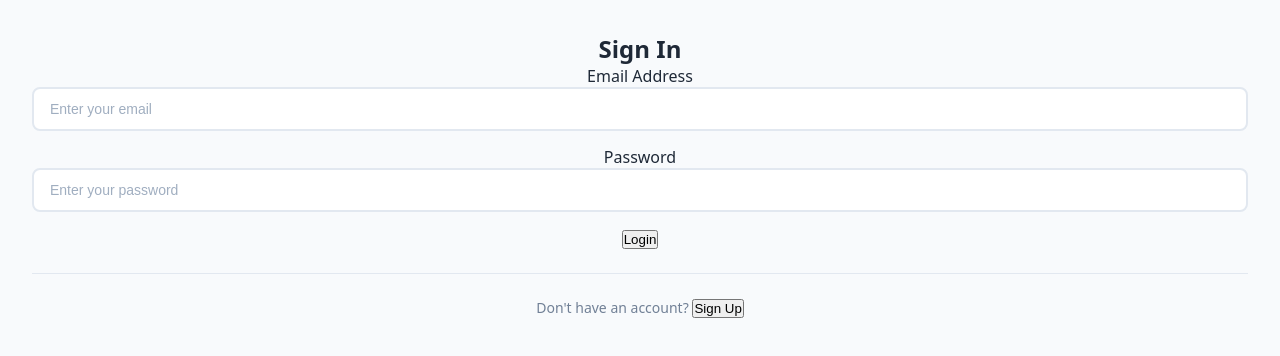
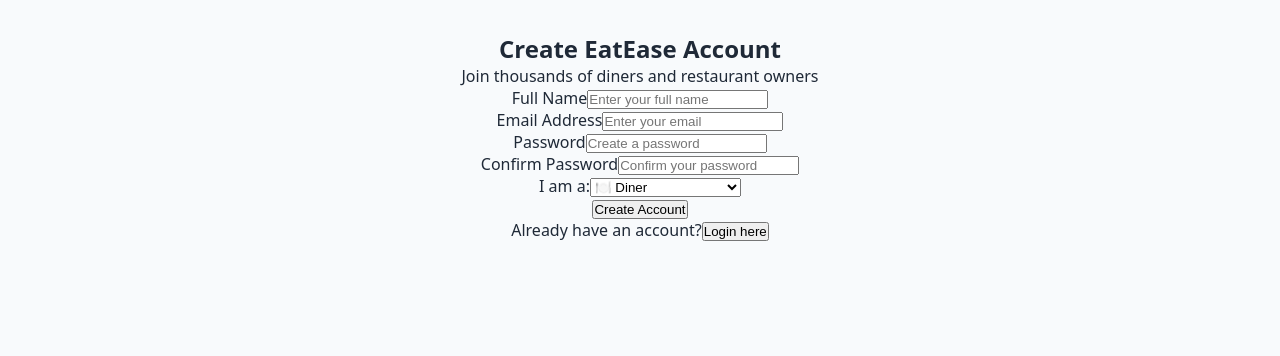
Before and after one commit to anken4280-glitch/EatEase, a React (Vite) app in the folder frontend/: page / in a window 1280 px wide. Both pictures are taken after a click on the button "Sign Up". Shown: the top 356 px of the page. Built offline with nearby package versions, Linux system fonts and the light colour scheme.

Commit message:
Created Sign Up Page

```diff
--- a/frontend/src/App.jsx
+++ b/frontend/src/App.jsx
@@ -1,12 +1,14 @@
 import React, { useState, useEffect } from 'react';
 import Login from './components/Login/Login';
+import Signup from './components/Signup/Signup';
 import RestaurantList from './components/RestaurantList/RestaurantList';
-import RestaurantOwnerDashboard from './components/RestaurantOwnerDashboard/RestaurantOwnerDashboard'; // ADD THIS IMPORT
+import RestaurantOwnerDashboard from './components/RestaurantOwnerDashboard/RestaurantOwnerDashboard';
 import './globals.css';
 
 function App() {
   const [user, setUser] = useState(null);
   const [loading, setLoading] = useState(true);
+  const [isLogin, setIsLogin] = useState(true); // ADD THIS STATE
 
   // Check if user is already logged in on app start
   useEffect(() => {
@@ -28,6 +30,11 @@
     setUser(userData);
   };
 
+  // Handle successful signup
+  const handleSignup = (userData) => {
+    setUser(userData);
+  };
+
   // Show loading while checking authentication
   if (loading) {
     return (
@@ -37,21 +44,31 @@
     );
   }
 
-  // Role-based routing:
-  // - No user → Show Login
+  // Role-based routing with auth switching:
+  // - No user → Show Login OR Signup based on isLogin state
   // - User is diner → Show RestaurantList
   // - User is restaurant_owner → Show RestaurantOwnerDashboard
   return (
     <div className="app">
       {!user ? (
-        <Login onLogin={handleLogin} />
+        isLogin ? (
+          <Login
+            onLogin={handleLogin}
+            onSwitchToSignup={() => setIsLogin(false)}
+          />
+        ) : (
+          <Signup
+            onSignup={handleSignup}
+            onSwitchToLogin={() => setIsLogin(true)}
+          />
+        )
       ) : user.user_type === 'diner' ? (
         <RestaurantList user={user} />
       ) : (
-        <RestaurantOwnerDashboard user={user} /> // This will show for restaurant owners
+        <RestaurantOwnerDashboard user={user} />
       )}
     </div>
   );
 }
 
-export default App;
+export default App; // MOVE THIS TO THE BOTTOM
--- a/frontend/src/components/Login/Login.jsx
+++ b/frontend/src/components/Login/Login.jsx
@@ -1,20 +1,20 @@
-import React, { useState } from 'react';
-import './Login.css';
+import React, { useState } from "react";
+import "./Login.css";
 
-function Login({ onLogin }) {
+function Login({ onLogin, onSwitchToSignup }) {
   // State for form data
   const [formData, setFormData] = useState({
-    email: '',
-    password: ''
+    email: "",
+    password: "",
   });
   const [loading, setLoading] = useState(false);
-  const [error, setError] = useState('');
+  const [error, setError] = useState("");
 
   // Handle form input changes
   const handleChange = (e) => {
     setFormData({
       ...formData,
-      [e.target.name]: e.target.value
+      [e.target.name]: e.target.value,
     });
   };
 
@@ -22,32 +22,32 @@
   const handleSubmit = async (e) => {
     e.preventDefault();
     setLoading(true);
-    setError('');
+    setError("");
 
     try {
       // Send login request to Laravel backend
-      const response = await fetch('http://localhost:8000/api/auth/login', {
-        method: 'POST',
+      const response = await fetch("http://localhost:8000/api/auth/login", {
+        method: "POST",
         headers: {
-          'Content-Type': 'application/json',
+          "Content-Type": "application/json",
         },
-        body: JSON.stringify(formData)
+        body: JSON.stringify(formData),
       });
 
       const data = await response.json();
 
       if (response.ok) {
         // Store user data and token in localStorage
-        localStorage.setItem('auth_token', data.token);
-        localStorage.setItem('user', JSON.stringify(data.user));
+        localStorage.setItem("auth_token", data.token);
+        localStorage.setItem("user", JSON.stringify(data.user));
 
         // Notify parent component (App.jsx) about successful login
         onLogin(data.user);
       } else {
-        setError(data.message || 'Login failed');
+        setError(data.message || "Login failed");
       }
     } catch (err) {
-      setError('Network error. Please try again.');
+      setError("Network error. Please try again.");
     } finally {
       setLoading(false);
     }
@@ -56,7 +56,6 @@
   return (
     <div className="login">
       <h2>Sign In</h2>
-
       <form onSubmit={handleSubmit}>
         <div className="form-group">
           <label>Email Address</label>
@@ -89,9 +88,13 @@
           {loading ? "Logging in..." : "Login"}
         </button>
       </form>
-
       <div className="auth-switch">
-        <p>Don't have an account? <button type="button">Sign Up</button></p>
+        <p>
+          Don't have an account? <span> </span>
+          <button type="button" onClick={onSwitchToSignup}>
+            Sign Up
+          </button>
+        </p>
       </div>
     </div>
   );
--- a/frontend/src/components/Signup/Signup.jsx
+++ b/frontend/src/components/Signup/Signup.jsx
@@ -1,35 +1,117 @@
-import React from 'react';
 import './Signup.css';
+import React, { useState } from 'react';
 
-function Signup() {
-  return (
-    <div className="signup">
-      <h3>Signup</h3>
-      <p>Building...</p>
-    </div>
-  );
-}
-
-export default Signup;
-
-function Signup({ onSignup }) {
+function Signup({ onSignup, onSwitchToLogin }) {
   const [formData, setFormData] = useState({
     name: '',
     email: '',
     password: '',
-    confirmPassword: '',
+    password_confirmation: '',
     user_type: 'diner' // Default to diner
   });
+  const [loading, setLoading] = useState(false);
+  const [error, setError] = useState('');
+
+  // Handle form input changes
+  const handleChange = (e) => {
+    setFormData({
+      ...formData,
+      [e.target.name]: e.target.value
+    });
+  };
+
+  // Handle form submission
+  const handleSubmit = async (e) => {
+    e.preventDefault();
+    setLoading(true);
+    setError('');
+
+    try {
+      // Send signup request to Laravel backend
+      const response = await fetch('http://localhost:8000/api/auth/signup', {
+        method: 'POST',
+        headers: {
+          'Content-Type': 'application/json',
+          'Accept': 'application/json'
+        },
+        body: JSON.stringify(formData)
+      });
+
+      const data = await response.json();
+
+      if (response.ok) {
+        // Store user data and token in localStorage
+        localStorage.setItem('auth_token', data.token);
+        localStorage.setItem('user', JSON.stringify(data.user));
+
+        // Notify parent component about successful signup
+        onSignup(data.user);
+      } else {
+        setError(data.message || 'Signup failed');
+      }
+    } catch (err) {
+      setError('Network error. Please try again.');
+    } finally {
+      setLoading(false);
+    }
+  };
 
   return (
-    <div className="signup">
-      <h2>Sign Up</h2>
+    <div>
+      <h2>Create EatEase Account</h2>
+      <p>Join thousands of diners and restaurant owners</p>
 
       <form onSubmit={handleSubmit}>
-        {/* Existing fields... */}
+        <div>
+          <label>Full Name</label>
+          <input
+            type="text"
+            name="name"
+            value={formData.name}
+            onChange={handleChange}
+            placeholder="Enter your full name"
+            required
+          />
+        </div>
 
-        <div className="form-group">
-          <label>Type: </label>
+        <div>
+          <label>Email Address</label>
+          <input
+            type="email"
+            name="email"
+            value={formData.email}
+            onChange={handleChange}
+            placeholder="Enter your email"
+            required
+          />
+        </div>
+
+        <div>
+          <label>Password</label>
+          <input
+            type="password"
+            name="password"
+            value={formData.password}
+            onChange={handleChange}
+            placeholder="Create a password"
+            required
+          />
+        </div>
+
+        <div>
+          <label>Confirm Password</label>
+          <input
+            type="password"
+            name="password_confirmation"
+            value={formData.password_confirmation}
+            onChange={handleChange}
+            placeholder="Confirm your password"
+            required
+          />
+        </div>
+
+        <div>
+          <label>I am a:</label>
           <select
             name="user_type"
             value={formData.user_type}
@@ -40,8 +122,23 @@
           </select>
         </div>
 
-        <button type="submit">Create Account</button>
+        {/* Display error messages */}
+        {error && <div style={{color: 'red'}}>{error}</div>}
+
+        <button type="submit" disabled={loading}>
+          {loading ? "Creating Account..." : "Create Account"}
+        </button>
       </form>
+
+      <div>
+        <p>Already have an account?
+          <button type="button" onClick={onSwitchToLogin}>
+            Login here
+          </button>
+        </p>
+      </div>
     </div>
   );
 }
+
+export default Signup;
```
